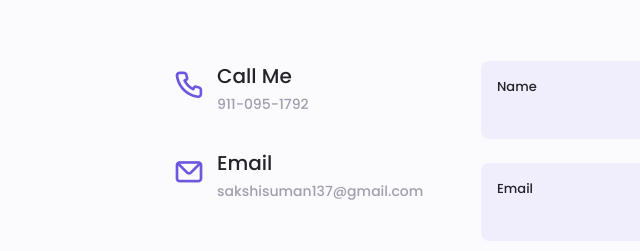
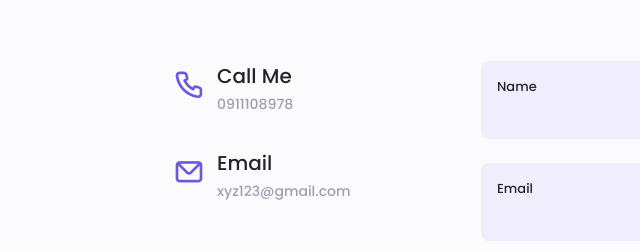
Before and after one commit to Mesakshi13/Portfolio-of-Sakshi, a plain HTML site: page index.html in a window 1280 px wide. Shown: the part 3850-4101 px from the top of the page, 83-723 px from the left. Drawn offline with nearby package versions, Linux system fonts and the light colour scheme.

Commit message:
Update index.html

```diff
--- a/index.html
+++ b/index.html
@@ -474,7 +474,7 @@
 
             <div>
               <h3 class="contact__title">Call Me</h3>
-              <span class="contact__subtitle">911-095-1792</span>
+              <span class="contact__subtitle">0911108978</span>
             </div>
           </div>
 
@@ -484,7 +484,7 @@
 
             <div>
               <h3 class="contact__title">Email</h3>
-              <span class="contact__subtitle">sakshisuman137@gmail.com</span>
+              <span class="contact__subtitle">xyz123@gmail.com</span>
             </div>
           </div>
 
```
